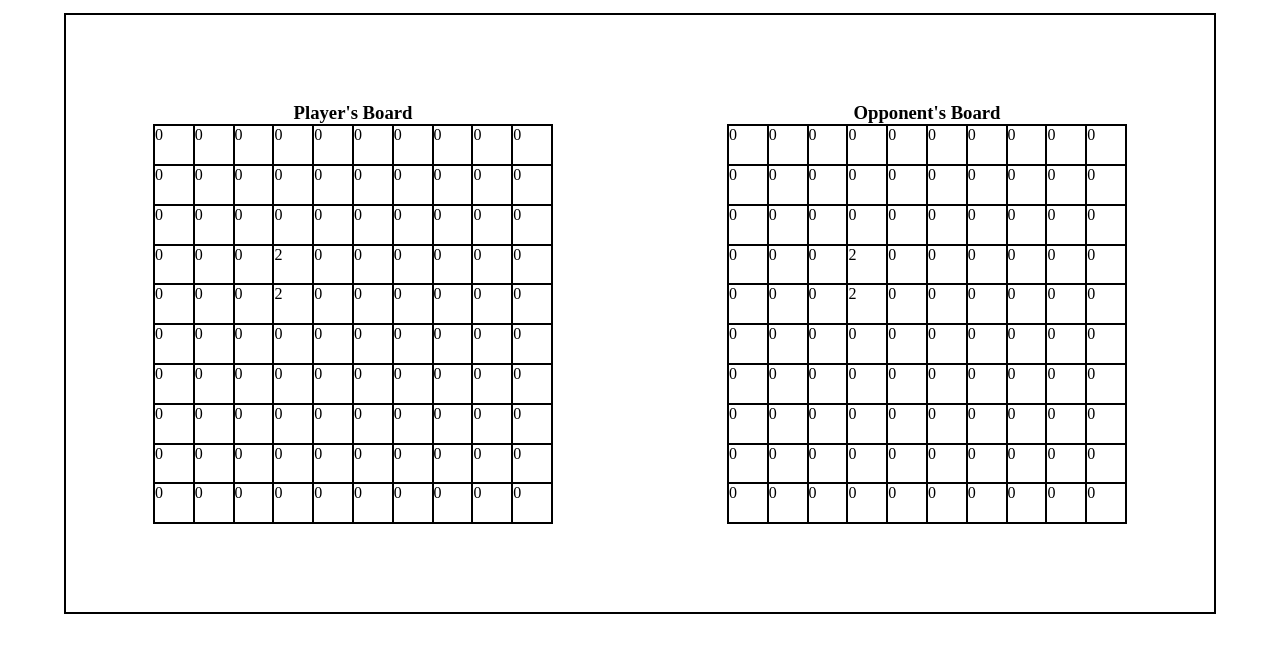
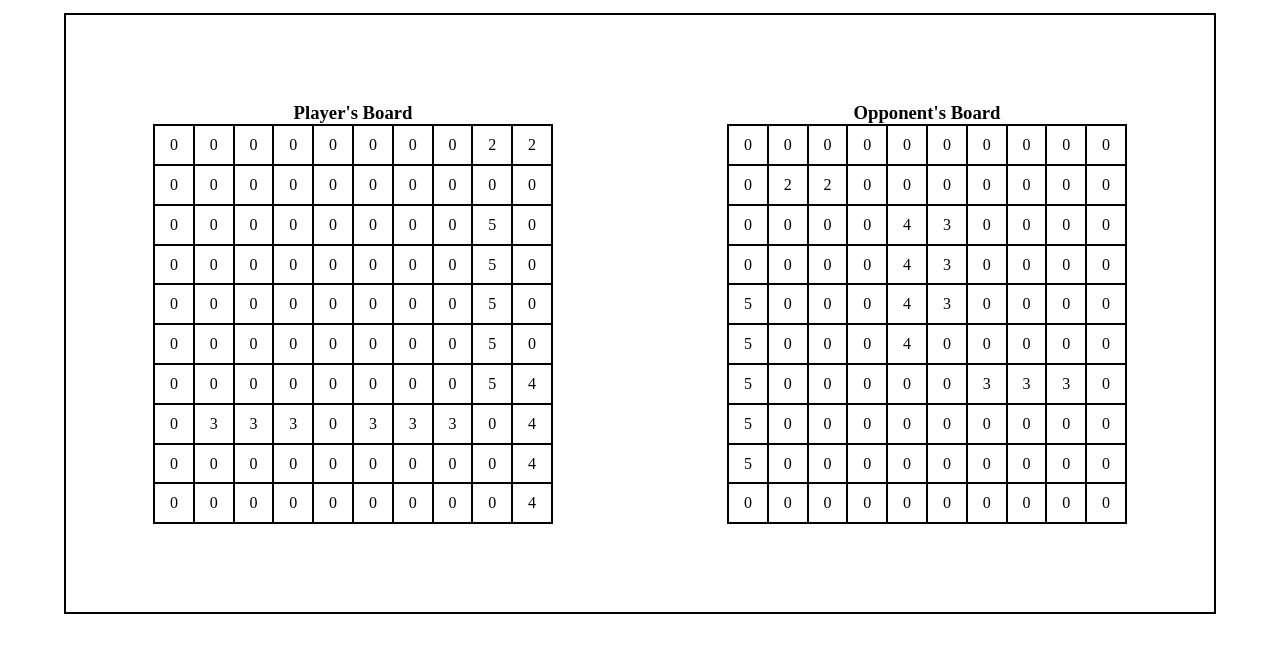
Before and after one commit to anuragv668/Battleship, a website built with webpack: page code/index.html in a window 1280 px wide. Shown: the part 122-774 px from the top of the page. Built offline with nearby package versions, Linux system fonts and the light colour scheme.

Commit message:
add methods for random ship placement

```diff
--- a/code/index.js
+++ b/code/index.js
@@ -5,12 +5,11 @@ const body = document.querySelector('body');
 
 const player = document.querySelector('.player > .board');
 const playerLogic = new logic.Player();
-playerLogic.gameboard.placeShip(2, [3,3], false);
+playerLogic.gameboard.randomPlaceShip();
 
 const computer = document.querySelector('.computer > .board');
 const computerLogic = new logic.Computer();
-computerLogic.gameboard.placeShip(2, [3,3], false);
-
+computerLogic.gameboard.randomPlaceShip();
 // const createCell = () => {
 //   null;  pending progress
 // }
--- a/code/logic.js
+++ b/code/logic.js
@@ -39,7 +39,8 @@ class gameboard {
       }
     }
   };
-  ships = [];
+
+  // ---code kept here is old method used for ship placement
 
   // createShip(num, ...coordinates) {
   //   if (num != coordinates.length) {
@@ -63,6 +64,7 @@ class gameboard {
   //   return ship;
   // }
 
+  ships = [];
   placeShip(num, coordinate, horizontal = true) {
     const ship = newShip(num);
     const [x, y] = coordinate;
@@ -74,8 +76,8 @@ class gameboard {
       if (
         newX < 0 ||
         newY < 0 ||
-        newX > this.arr.length ||
-        newY > this.arr.length
+        newX >= this.arr.length ||
+        newY >= this.arr.length
       ) {
         throw new Error("ship out of bounds");
       }
@@ -105,6 +107,18 @@ class gameboard {
     return hitState;
   }
 
+  randomPlaceShip() {
+    let standardShips = [5, 4, 3, 3, 2];
+    for (let i = 0; i < standardShips.length; i++) {
+      try {
+        this.placeShip(standardShips[i],[Math.floor(Math.random() * 10), Math.floor(Math.random() * 10)],
+          Math.floor(Math.random() * 2) == 1);
+      } catch(error) {
+        i--;
+      }
+    }
+  }
+
   allSunk() {
     return this.ships.every(ship => ship.isSunk());
   }
--- a/code/styles.css
+++ b/code/styles.css
@@ -45,6 +45,12 @@ h3 {
   border: 1px solid black;
 }
 
+.verticalArr {
+  display: grid;
+  align-items: center;
+  justify-content: center;
+}
+
 .horizontalArr {
   display: grid;
   grid-template-columns: repeat(auto-fit, minmax(10px, 1fr));
```
